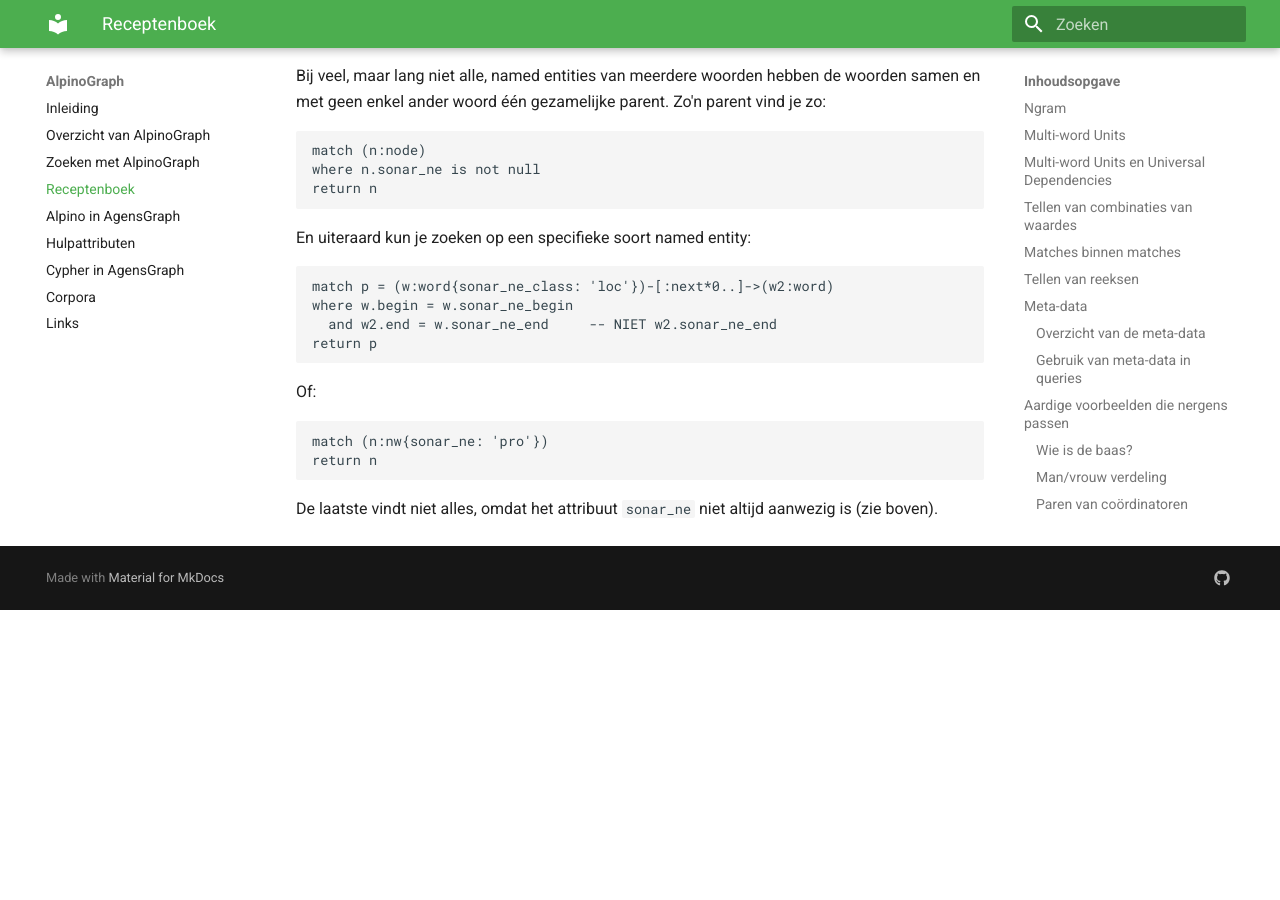
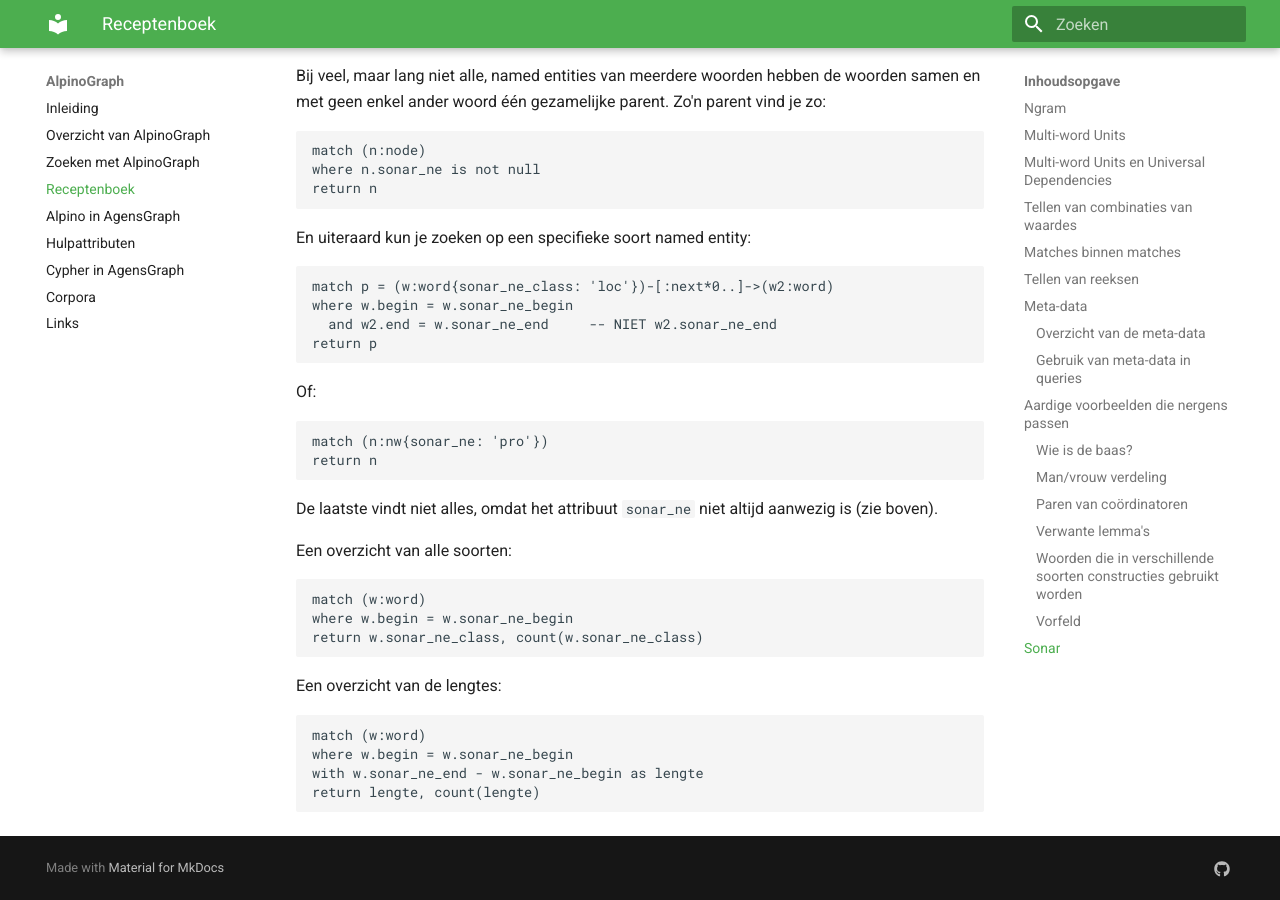
Before and after one commit to rug-compling/alpinograph-docs, an MkDocs documentation site: the page built from docs/recepten.md, in a window 1280 px wide and 900 px high, scrolled down 9596 px. Built offline with MkDocs 1.6.1 and Material for MkDocs 9.7.7, drawn with Linux system fonts in a browser that asks for light colours; before the commit the page ends 10206 px from its top, so only the background shows below that.

Commit message:
Meer voorbeelden met named entities

````diff
--- a/docs/recepten.md
+++ b/docs/recepten.md
@@ -484,6 +484,22 @@
 match (n:nw{sonar_ne: 'pro'})
 return n
 ```
-
 De laatste vindt niet alles, omdat het attribuut `sonar_ne` niet
 altijd aanwezig is (zie boven).
+
+Een overzicht van alle soorten:
+
+```text
+match (w:word)
+where w.begin = w.sonar_ne_begin
+return w.sonar_ne_class, count(w.sonar_ne_class)
+```
+
+Een overzicht van de lengtes:
+
+```text
+match (w:word)
+where w.begin = w.sonar_ne_begin
+with w.sonar_ne_end - w.sonar_ne_begin as lengte
+return lengte, count(lengte)
+```
````
